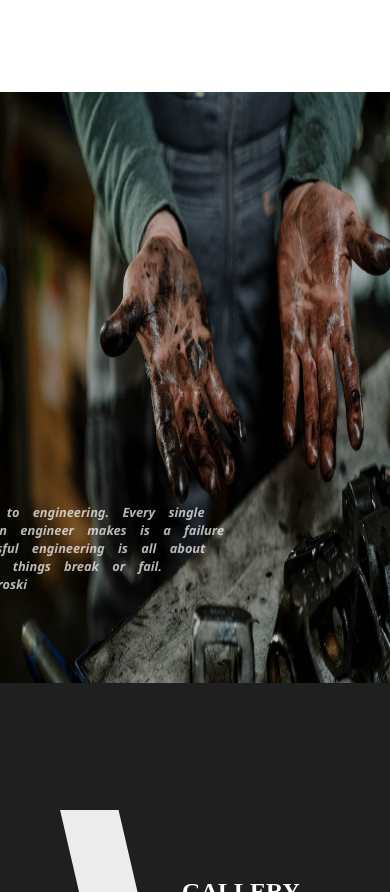
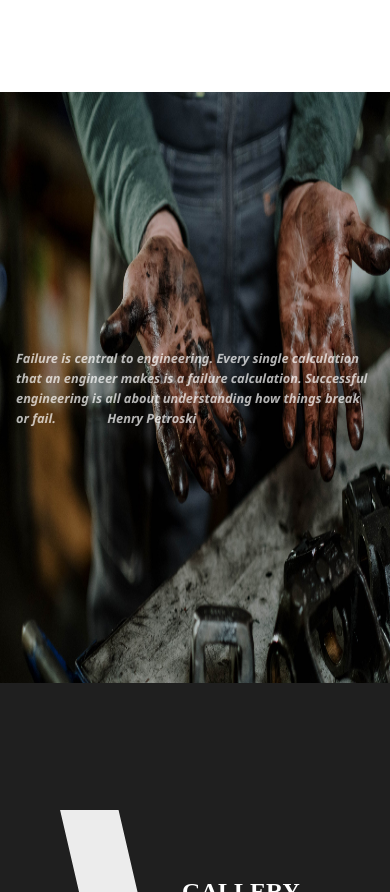
Before and after one commit to dvelatcodes/Aklab, a plain HTML site: page index.html in a window 390 px wide. Shown: the part 5464-6356 px from the top of the page. Drawn offline with Linux system fonts and the light colour scheme.

Commit message:
modified index.css file

```diff
--- a/stylesheet/indexmedia.css
+++ b/stylesheet/indexmedia.css
@@ -111,9 +111,9 @@
     height: 100px;
   }
 
-  .inspire__content__h1 {
+  /* .inspire__content__h1 {
     right: -1rem;
-  }
+  } */
 }
 
 @media screen and (max-width: 1045px) {
@@ -167,9 +167,9 @@
     height: 70px;
   }
 
-  .inspire__content__h1 {
+  /* .inspire__content__h1 {
     right: -1rem;
-  }
+  } */
 
   .form1__form form label {
     margin: 1.2rem 0 0 0.1rem;
@@ -305,9 +305,9 @@
     width: 8rem;
   }
 
-  .inspire__content__h1 {
+  /* .inspire__content__h1 {
     right: -1rem;
-  }
+  } */
 }
 
 @media screen and (max-width: 936px) {
@@ -883,10 +883,10 @@
     top: 0;
   }
 
-  .inspire {
+  /* .inspire {
     top: 20.5rem;
     top: 0;
-  }
+  } */
 
   .gallery {
     top: 20.5rem;
@@ -993,12 +993,12 @@
 
   .inspire__content__h1 {
     font-size: 1rem;
-    right: 2.8rem;
-    top: 1.9rem;
+    /* right: 2.8rem;
+    top: 1.9rem; */
   }
 
   .inspire__content span {
-    margin-left: 3.5rem;
+    /* margin-left: 3.5rem; */
   }
 }
 
@@ -1343,10 +1343,10 @@
   .summary__content h1 {
     font-size: 1.6rem;
   }
-  .inspire__content__h1 {
+  /* .inspire__content__h1 {
     right: 7rem;
     top: 9rem;
-  }
+  } */
 
   .footer__group__left {
     margin-top: 0.5rem;
@@ -1475,10 +1475,15 @@
     font-size: 1.2rem;
   }
 
+  .inspire__content {
+    padding: 0 1rem 0 1rem;
+  }
   .inspire__content__h1 {
     font-size: 0.8rem;
-    right: 8rem;
-    top: 10rem;
+    word-spacing: normal;
+    line-height: 20px;
+    /* right: 8rem;
+    top: 10rem; */
   }
 
   .gallery__a {
@@ -1819,10 +1824,10 @@
   .inspire__content__h1 {
     font-size: 0.8rem;
     width: 13rem;
-    right: 7rem;
-  }
-
-  .inspire__content span {
+    /* right: 7rem; */
+  }
+
+  /* .inspire__content span {
     margin-left: 2rem;
-  }
-}
+  } */
+}
```
